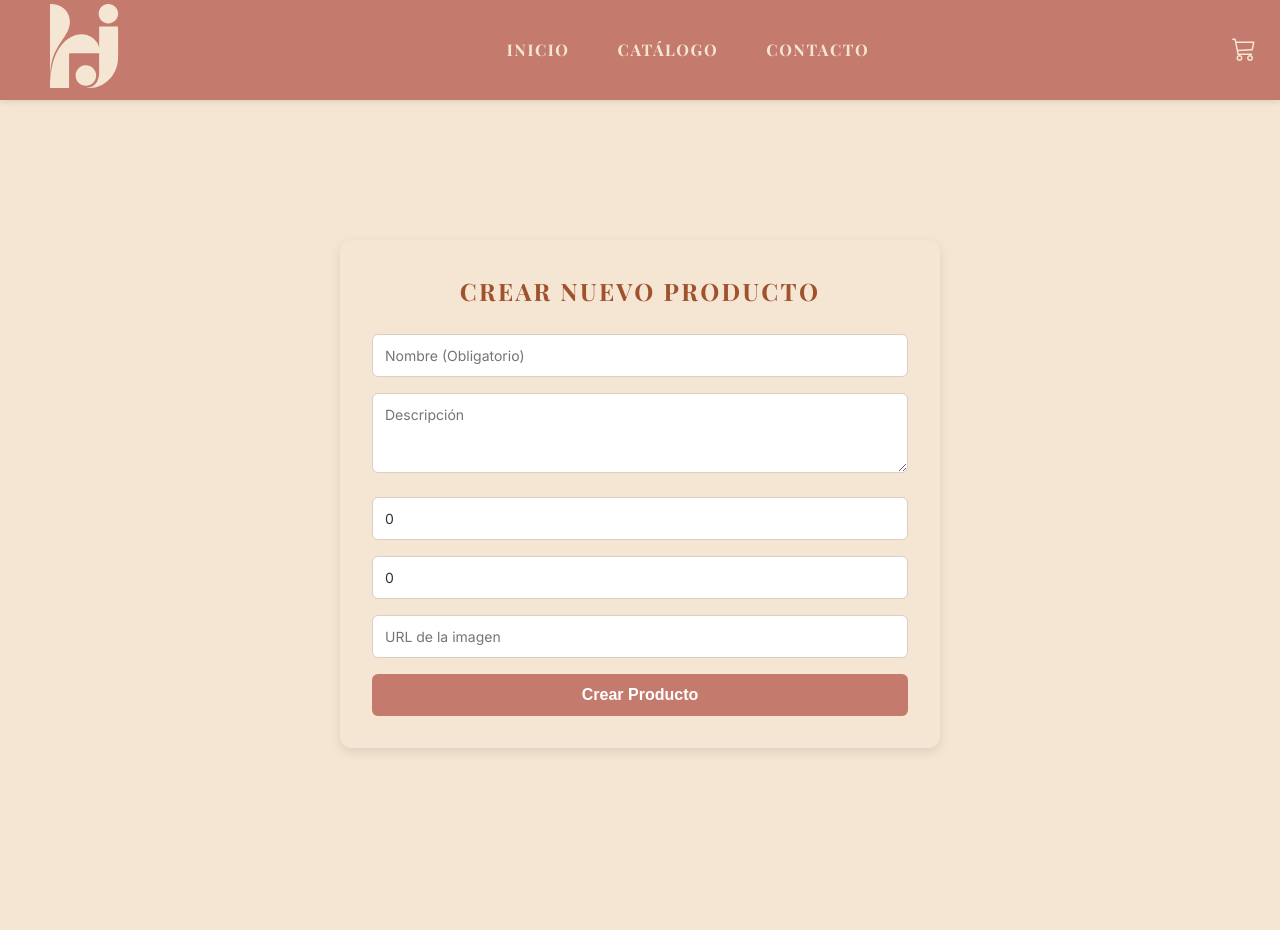
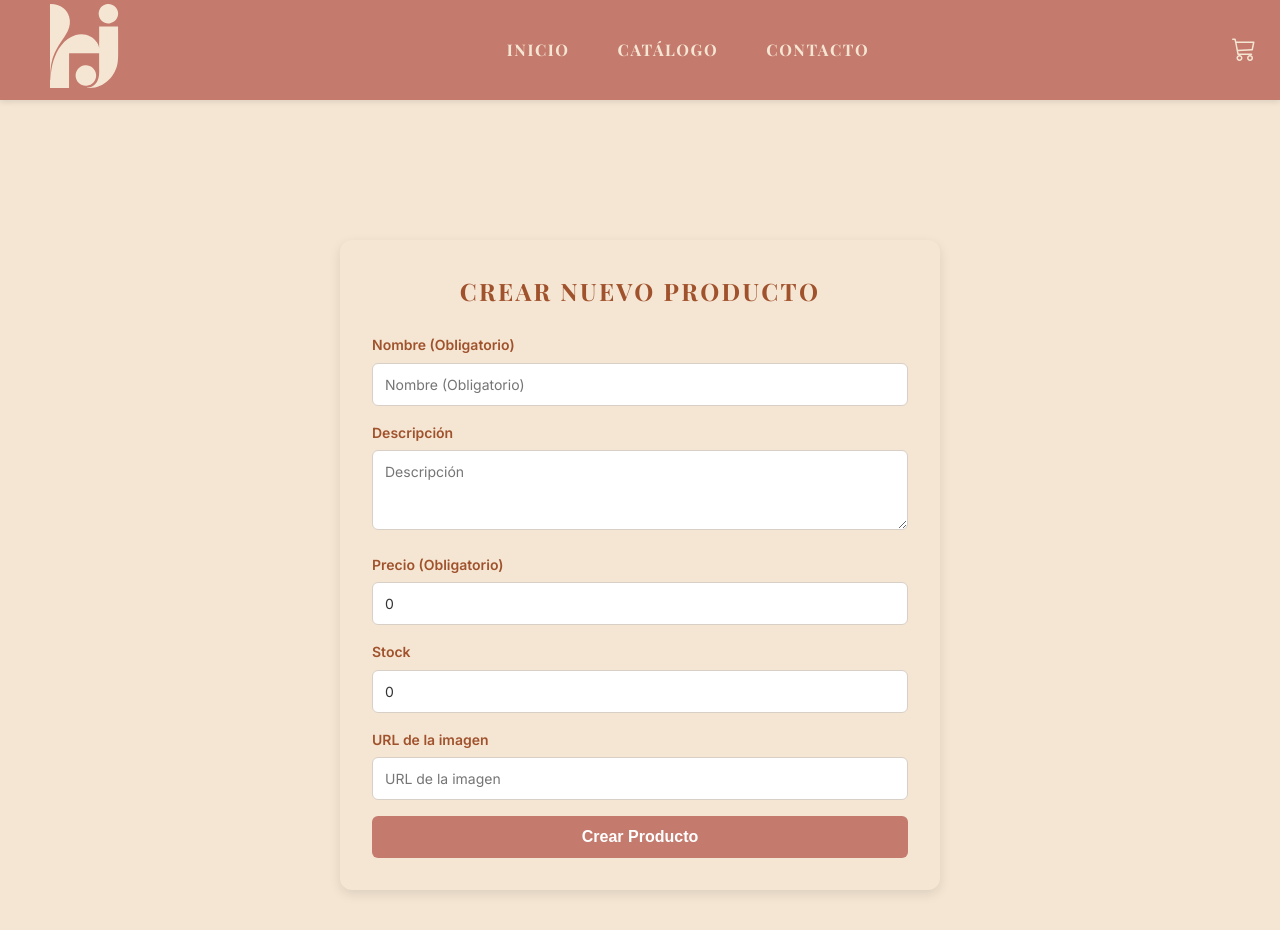
Before and after one commit to camrdri/HermanosJota3, a React (Create React App) app in the folder client/: page /admin/crear-producto in a window 1280 px wide. Before the commit the page ends 800 px from the top, so only its background shows below. Built offline with nearby package versions, Linux system fonts and the light colour scheme; a web font is replaced by a local one.

Commit message:
agrego labels a formulario de crear y editar producto

```diff
--- a/client/package.json
+++ b/client/package.json
@@ -9,6 +9,7 @@
     "@testing-library/react": "^16.3.0",
     "@testing-library/user-event": "^13.5.0",
     "bootstrap-icons": "^1.13.1",
+    "cookie": "^1.0.2",
     "react": "^19.2.0",
     "react-dom": "^19.2.0",
     "react-router-dom": "^7.9.5",
--- a/client/src/pages/admin/CrearProductoPage.css
+++ b/client/src/pages/admin/CrearProductoPage.css
@@ -101,3 +101,11 @@
 .form-admin button:hover {
   background-color: #A0522D;
 }
+
+.form-admin label {
+  display: block;
+  margin-bottom: 6px;
+  font-weight: bold;
+  color: #A0522D;
+  font-size: 14px;
+}
--- a/client/src/pages/admin/CrearProductoPage.jsx
+++ b/client/src/pages/admin/CrearProductoPage.jsx
@@ -1,16 +1,22 @@
 import React, { useState } from 'react';
 import { useNavigate } from 'react-router-dom';
-import './CrearProductoPage.css';
+import './CrearProductoPage.css'; // reutilizamos estilos de edición
 
 function CrearProductoForm() {
   const navigate = useNavigate();
-  const [form, setForm] = useState({ nombre: '', precio: 0, descripcion: '', imagenUrl: '', stock: 0 });
+  const [form, setForm] = useState({
+    nombre: '',
+    precio: 0,
+    descripcion: '',
+    imagenUrl: '',
+    stock: 0
+  });
 
-  const handleChange  = (e) => {
+  const handleChange = (e) => {
     const { name, value } = e.target;
     const newValue = (name === 'precio' || name === 'stock')
-        ? parseFloat(value)
-        : value;
+      ? parseFloat(value)
+      : value;
     setForm(prev => ({ ...prev, [name]: newValue }));
   };
 
@@ -35,14 +41,63 @@ function CrearProductoForm() {
   };
 
   return (
-    <div className="form-container">
+    <div className="form-admin">
       <form onSubmit={handleSubmit}>
         <h3>Crear Nuevo Producto</h3>
-        <input type="text" name="nombre" value={form.nombre} onChange={handleChange} placeholder="Nombre (Obligatorio)" required />
-        <textarea name="descripcion" value={form.descripcion} onChange={handleChange} placeholder="Descripción" />
-        <input type="number" name="precio" value={form.precio} onChange={handleChange} placeholder="Precio (Obligatorio)" required min="0" />
-        <input type="number" name="stock" value={form.stock} onChange={handleChange} placeholder="Stock" min="0" />
-        <input type="text" name="imagenUrl" value={form.imagenUrl} onChange={handleChange} placeholder="URL de la imagen" />
+
+        <label htmlFor="nombre">Nombre (Obligatorio)</label>
+        <input
+          type="text"
+          id="nombre"
+          name="nombre"
+          value={form.nombre}
+          onChange={handleChange}
+          placeholder="Nombre (Obligatorio)"
+          required
+        />
+
+        <label htmlFor="descripcion">Descripción</label>
+        <textarea
+          id="descripcion"
+          name="descripcion"
+          value={form.descripcion}
+          onChange={handleChange}
+          placeholder="Descripción"
+        />
+
+        <label htmlFor="precio">Precio (Obligatorio)</label>
+        <input
+          type="number"
+          id="precio"
+          name="precio"
+          value={form.precio}
+          onChange={handleChange}
+          placeholder="Precio (Obligatorio)"
+          required
+          min="0"
+        />
+
+        <label htmlFor="stock">Stock</label>
+        <input
+          type="number"
+          id="stock"
+          name="stock"
+          value={form.stock}
+          onChange={handleChange}
+          placeholder="Stock"
+          min="0"
+        />
+
+        <label htmlFor="imagenUrl">URL de la imagen</label>
+        <input
+          type="text"
+          id="imagenUrl"
+          name="imagenUrl"
+          value={form.imagenUrl}
+          onChange={handleChange}
+          placeholder="URL de la imagen"
+        />
+
         <button type="submit">Crear Producto</button>
       </form>
     </div>
--- a/client/src/pages/admin/EditarProductoPage.jsx
+++ b/client/src/pages/admin/EditarProductoPage.jsx
@@ -64,22 +64,31 @@ function EditarProductoPage() {
     <div className="form-admin">
       <form onSubmit={handleSubmit}>
         <h3>Editar Producto</h3>
+
+        <label htmlFor="nombre">Nombre (Obligatorio)</label>
         <input
           type="text"
+          id="nombre"
           name="nombre"
           value={form.nombre}
           onChange={handleChange}
           placeholder="Nombre"
           required
         />
+
+        <label htmlFor="descripcion">Descripción</label>
         <textarea
+          id="descripcion"
           name="descripcion"
           value={form.descripcion}
           onChange={handleChange}
           placeholder="Descripción"
         />
+
+        <label htmlFor="precio">Precio</label>
         <input
           type="number"
+          id="precio"
           name="precio"
           value={form.precio}
           onChange={handleChange}
@@ -87,25 +96,31 @@ function EditarProductoPage() {
           required
           min="0"
         />
+
+        <label htmlFor="stock">Stock</label>
         <input
           type="number"
+          id="stock"
           name="stock"
           value={form.stock}
           onChange={handleChange}
           placeholder="Stock"
           min="0"
         />
+
+        <label htmlFor="imagenUrl">URL de la imagen</label>
         <input
           type="text"
+          id="imagenUrl"
           name="imagenUrl"
           value={form.imagenUrl}
           onChange={handleChange}
           placeholder="URL de la imagen"
         />
+
         <button type="submit">Guardar Cambios</button>
       </form>
     </div>
-
   );
 }
 
```
Also changed, not shown: 1 other file (tests, documents, lock files or other folders).
